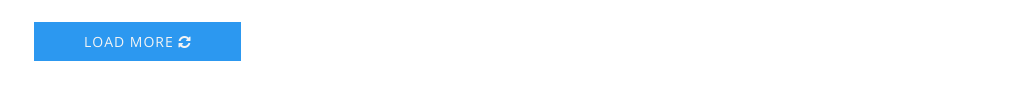
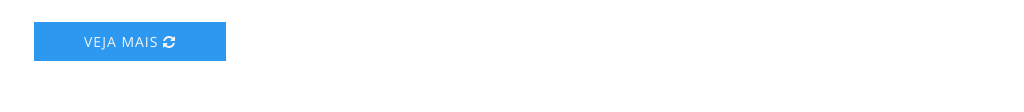
Before and after one commit to charleseleven/new-portfolio, a plain HTML site: page index.html in a window 1280 px wide. Shown: the part 7409-7521 px from the top of the page, without its empty margins (256-1280 px from the left). Drawn offline with nearby package versions, Linux system fonts and the light colour scheme.

Commit message:
Update index.html

```diff
--- a/index.html
+++ b/index.html
@@ -396,7 +396,7 @@
           </div>
         </div>
         <div class="load-more">
-          <a href="projetos.html" class="btn btn-blue">Load more <i class="fa fa-refresh" aria-hidden="true"></i></a>
+          <a href="projetos.html" class="btn btn-blue">Veja Mais <i class="fa fa-refresh" aria-hidden="true"></i></a>
         </div>
       </div>
     </section>
```
